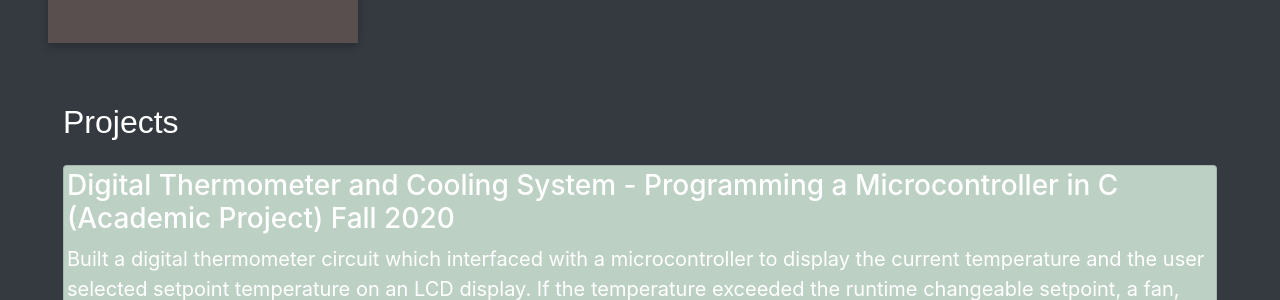
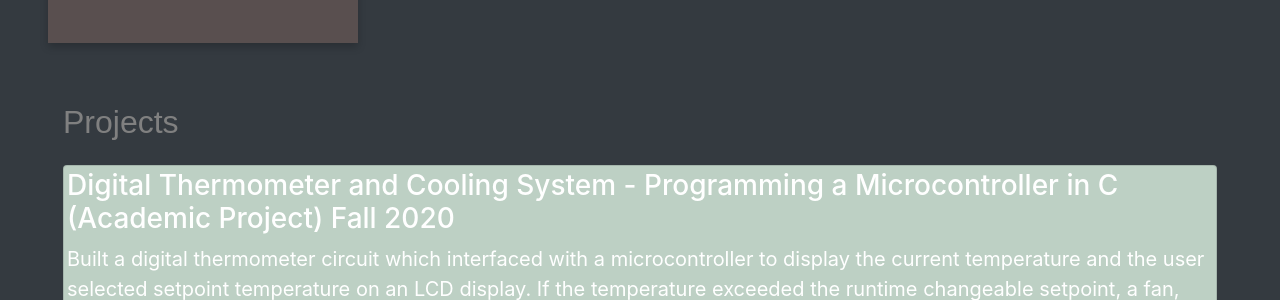
Before and after one commit to MannyLemos/MannyLemos.github.io, a Jekyll site: the page index.html, which Jekyll copies as it is, in a window 1280 px wide. Shown: the part 2380-2680 px from the top of the page. Built offline with Jekyll 4.4.1, drawn with Linux system fonts in a browser that asks for light colours; nearby versions of some CDN libraries; a script that is not in the unit is left out.

Commit message:
Update index.html

```diff
--- a/index.html
+++ b/index.html
@@ -303,7 +303,7 @@
                                     									<div style="background-color:#594F4F" class="flip-card-front">
                                         									<h1>Word</h1>
                                     									</div>
-                                    									<div style="background-color:#A55B53" class="flip-card-back">
+                                    									<div style="background-color:#594F4F" class="flip-card-back">
 														<p>Have used Word professionally while working for Hoffer Mechanical. Used to replace old forms with updated fillable PDF's featuring macros and more.</p>
 														<p>Comfortable with a great deal of word formatting design feature implementations to improve document readability</p>
 													</div>
@@ -315,7 +315,7 @@
                     					</div>
                     					<br></br>
                     					<div align="left" class="container-fluid">
-                    						<h2 class="headers" id="projects">Projects</h2>
+                    						<h2 style="color:gray;" class="headers" id="projects">Projects</h2>
                     						<div class="columns scroll-animations">
                     							<div class="row">
 										<div style="padding-top:15px"  class="col-md-auto">
```
